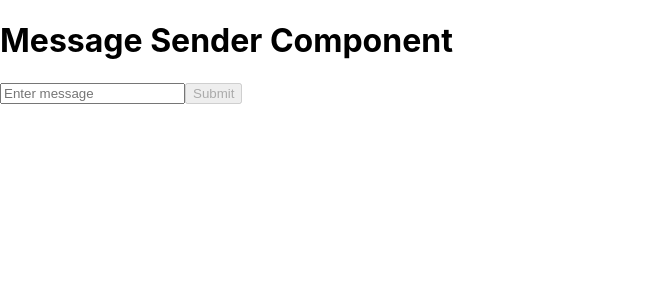
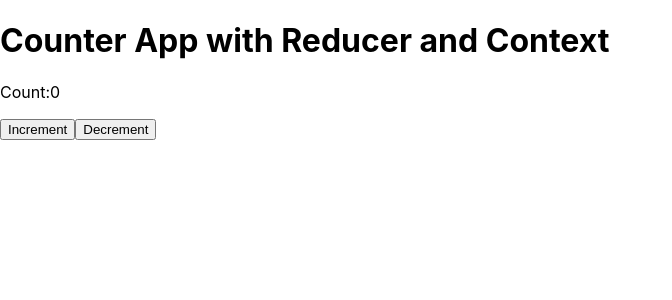
Before and after one commit to prashantui1491/pagination, a React (Create React App) app: page / in a window 1280 px wide. Shown: the top 300 px of the page, without its empty margins (0-672 px from the left). Built offline with nearby package versions, Linux system fonts and the light colour scheme; what ag-grid-community would draw is missing.

Commit message:
counter app with reducer and context

```diff
--- a/src/App.js
+++ b/src/App.js
@@ -22,6 +22,8 @@ import AppleClientInterview from "./AppleClientInterview";
 
 import MessageProvider from './MessageProvider/MessageProvider'
 
+import CounterProvider from './Counterappcontextreducer/CounterProvider'
+
 
 
 const  App = () => {
@@ -41,7 +43,7 @@ const  App = () => {
           {/* <MessagesProvider/> */}
             {/* <AppleClientInterview /> */}
 
-        <MessageProvider/>
+        <CounterProvider/>
 
         </div>
     );
--- /dev/null
+++ b/src/Counterappcontextreducer/CounterProvider.js
@@ -0,0 +1,32 @@
+import React, {useState, createContext, useReducer} from 'react'
+import {CounterReducer} from './CounterReducer'
+import Counterapp from './Counterapp'
+
+export const Countercontext = createContext()
+
+const CounterProvider = () => {
+    const [state, dispatch] = useReducer(CounterReducer, {count: 0})
+
+    const handleIncrement = () => {
+        dispatch({
+            type: "increment",
+            payload: 1
+        })
+    }
+
+    const handleDecrement = () => {
+        dispatch({
+            type: "decrement",
+            payload: 1
+        })
+    }
+
+    return(
+        <Countercontext.Provider value={{handleIncrement, handleDecrement, count: state.count }}>
+            <h1>Counter App with Reducer and Context</h1>
+            <Counterapp/>
+        </Countercontext.Provider>
+    )
+}
+
+export default CounterProvider
--- /dev/null
+++ b/src/Counterappcontextreducer/CounterReducer.js
@@ -0,0 +1,14 @@
+export const CounterReducer = (state, action) => {
+    console.log(action, "reducer called")
+    switch(action.type){
+        case "increment": return{
+            count: state.count + action.payload
+        }
+
+        case "decrement": return {
+            count: state.count - action.payload
+        }
+
+        default: return state
+    }
+}
--- /dev/null
+++ b/src/Counterappcontextreducer/Counterapp.js
@@ -0,0 +1,16 @@
+import React, {useContext} from 'react'
+import {Countercontext} from './CounterProvider'
+
+const Counterapp = () => {
+
+    const {count, handleIncrement, handleDecrement} = useContext(Countercontext)
+    return(
+        <div>
+            <p>Count:{count} </p>
+            <button onClick={handleIncrement}>Increment</button>
+            <button onClick={handleDecrement}>Decrement</button>
+        </div>
+    )
+}
+
+export default Counterapp
```
